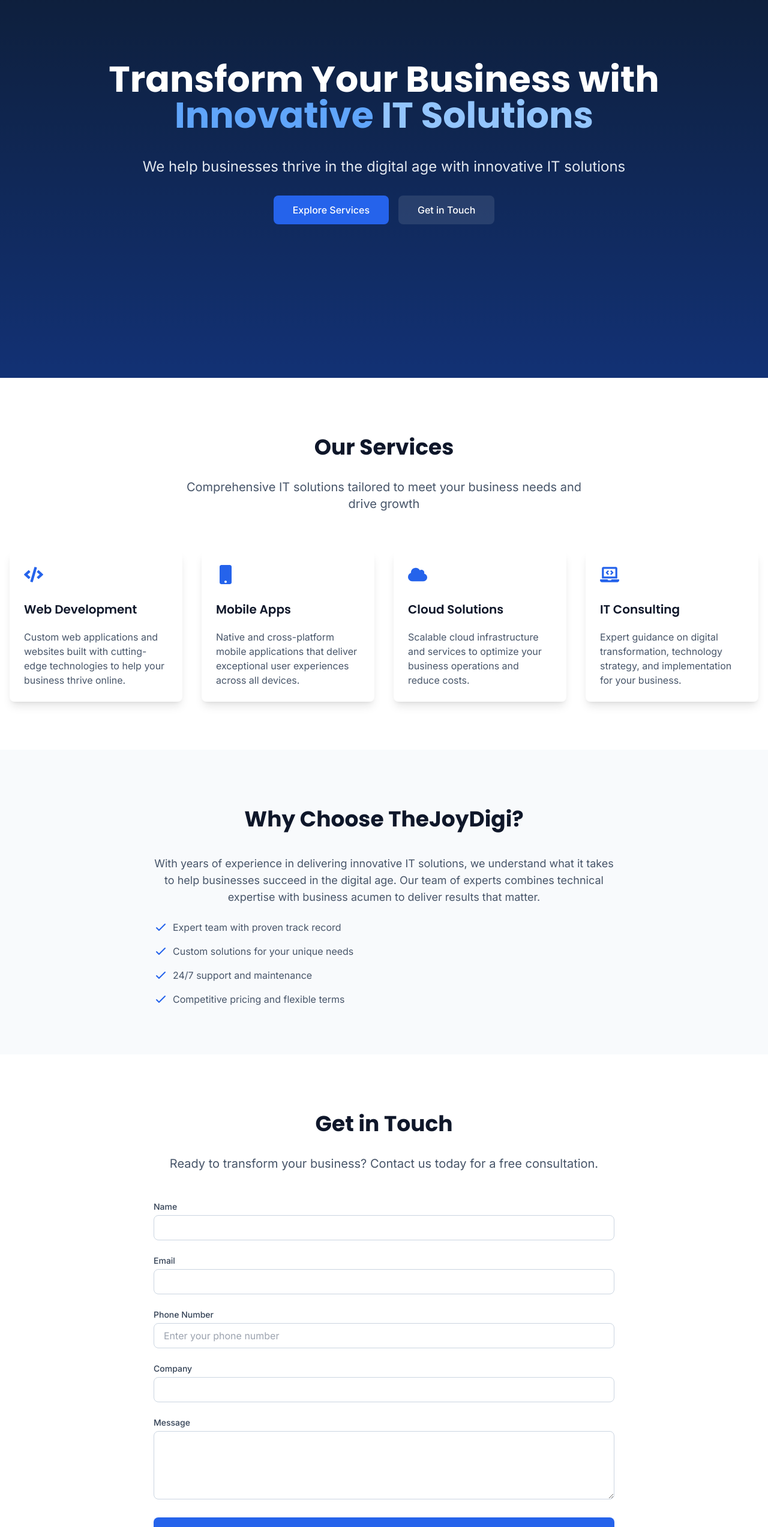
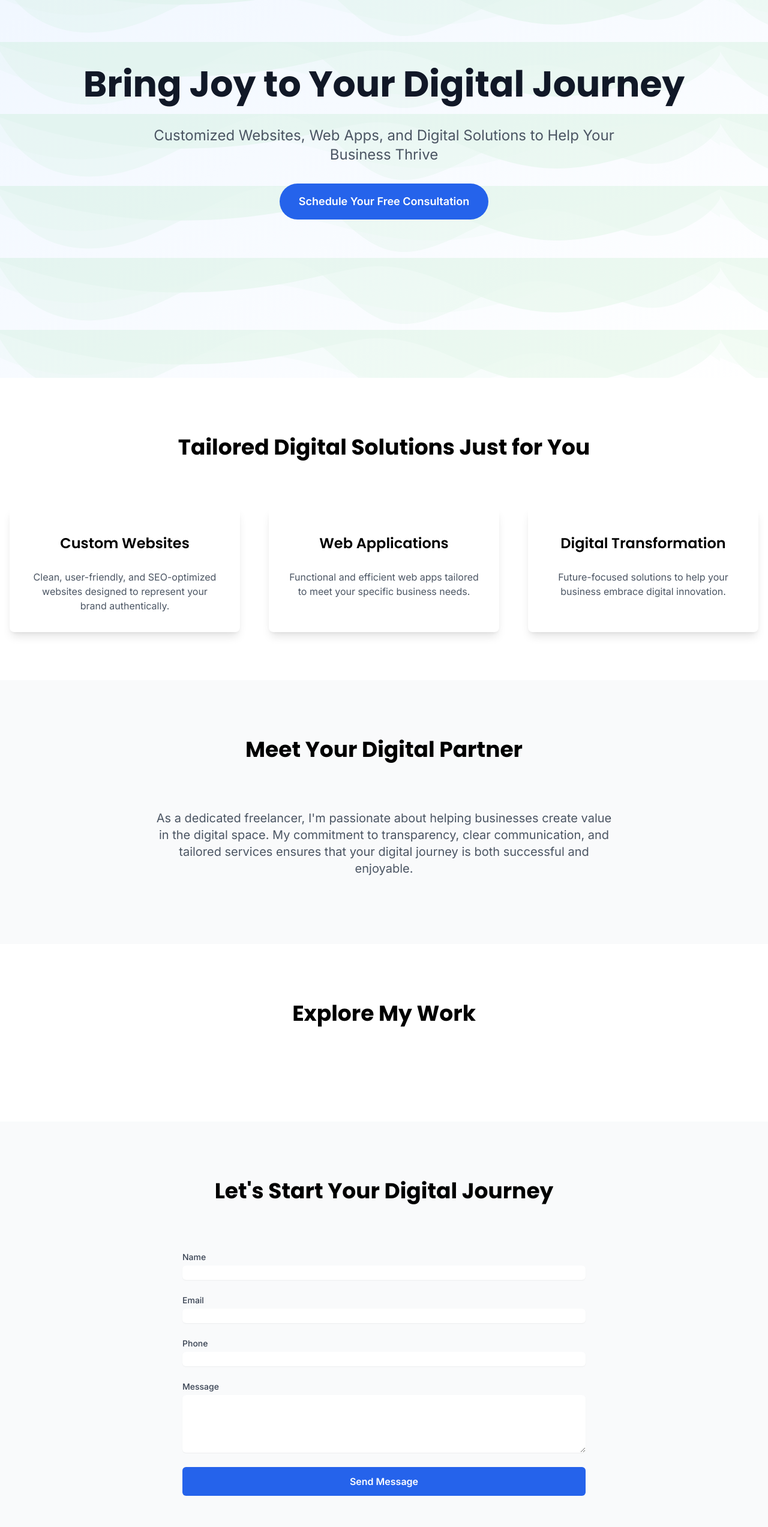
Before and after one commit to longla/thejoydigi, a Next.js app: page / in a window 1280 px wide. Shown: the part 234-2780 px from the top of the page at 60% size. Built offline with nearby package versions, Linux system fonts and the light colour scheme.

Commit message:
Update landing page according to new design instructions: - Update hero section with new messaging and CTA - Revise services section with tailored solutions - Add portfolio section - Update about section with personal story - Improve contact form design and functionality

```diff
--- a/src/components/landing.tsx
+++ b/src/components/landing.tsx
@@ -1,5 +1,4 @@
-import { motion } from "framer-motion";
-import { useRef, useState } from "react";
+import { useState } from "react";
 import { FaCloud, FaCode, FaLaptopCode, FaMobile } from "react-icons/fa";
 
 type Service = {
@@ -9,19 +8,34 @@ type Service = {
   icon: React.ReactNode;
 };
 
-function LandingComponent() {
-  // Contact form state
-  const [contactForm, setContactForm] = useState({
+export default function Landing() {
+  const [showSuccess, setShowSuccess] = useState(false);
+  const [formData, setFormData] = useState({
     name: "",
     email: "",
     phone: "",
-    company: "",
     message: "",
   });
 
-  const [formSubmitted, setFormSubmitted] = useState(false);
-  const [isSubmitting, setIsSubmitting] = useState(false);
-  const contactRef = useRef<HTMLElement>(null);
+  const handleSubmit = async (e: React.FormEvent) => {
+    e.preventDefault();
+    try {
+      const response = await fetch("/api/contact", {
+        method: "POST",
+        headers: {
+          "Content-Type": "application/json",
+        },
+        body: JSON.stringify(formData),
+      });
+
+      if (response.ok) {
+        setShowSuccess(true);
+        setFormData({ name: "", email: "", phone: "", message: "" });
+      }
+    } catch (error) {
+      console.error("Error submitting form:", error);
+    }
+  };
 
   // Services data
   const services: Service[] = [
@@ -55,259 +69,198 @@ function LandingComponent() {
     },
   ];
 
-  // Handle input changes
-  const handleInputChange = (
-    e: React.ChangeEvent<HTMLInputElement | HTMLTextAreaElement>
-  ) => {
-    const { name, value } = e.target;
-    setContactForm({
-      ...contactForm,
-      [name]: value,
-    });
-  };
-
-  // Handle form submission
-  const handleSubmit = async (e: React.FormEvent) => {
-    e.preventDefault();
-    setIsSubmitting(true);
-
-    try {
-      // Send the contact request to our API endpoint
-      const response = await fetch("/api/contact", {
-        method: "POST",
-        headers: {
-          "Content-Type": "application/json",
-        },
-        body: JSON.stringify(contactForm),
-      });
-
-      const data = await response.json();
-
-      if (!response.ok) {
-        throw new Error(
-          data.message || "An error occurred while submitting your message"
-        );
-      }
-
-      // Show success message
-      setFormSubmitted(true);
-
-      // Reset form
-      setContactForm({
-        name: "",
-        email: "",
-        phone: "",
-        company: "",
-        message: "",
-      });
-    } catch (error) {
-      console.error("Error submitting form:", error);
-      alert(
-        "An error occurred while submitting your message. Please try again."
-      );
-    } finally {
-      setIsSubmitting(false);
-    }
-  };
-
   return (
-    <div className="min-h-screen">
+    <div className="min-h-screen bg-white">
       {/* Hero Section */}
-      <section className="relative h-screen flex items-center justify-center bg-gradient-dark text-white overflow-hidden">
-        <div className="absolute inset-0 bg-black/50 z-10" />
-        <div className="container mx-auto px-4 relative z-20 text-center">
-          <motion.h1
-            initial={{ opacity: 0, y: 20 }}
-            animate={{ opacity: 1, y: 0 }}
-            transition={{ duration: 0.8 }}
-            className="text-4xl md:text-6xl font-heading font-bold mb-6 text-white"
+      <section className="relative h-screen flex items-center justify-center bg-gradient-to-br from-blue-50 to-white">
+        <div className="absolute inset-0 overflow-hidden">
+          <div className="absolute inset-0 bg-[url('/images/wavy-border.svg')] bg-repeat opacity-10"></div>
+        </div>
+        <div className="container mx-auto px-4 text-center relative z-10">
+          <h1 className="text-5xl md:text-6xl font-heading font-bold text-gray-900 mb-6">
+            Bring Joy to Your Digital Journey
+          </h1>
+          <p className="text-xl md:text-2xl text-gray-600 mb-8 max-w-3xl mx-auto">
+            Customized Websites, Web Apps, and Digital Solutions to Help Your
+            Business Thrive
+          </p>
+          <a
+            href="https://calendly.com/your-calendly-link"
+            target="_blank"
+            rel="noopener noreferrer"
+            className="inline-block bg-blue-600 text-white px-8 py-4 rounded-full text-lg font-semibold hover:bg-blue-700 transition-colors duration-300"
           >
-            Transform Your Business with{" "}
-            <span className="text-primary-400">Innovative</span>{" "}
-            <span className="text-primary-300">IT Solutions</span>
-          </motion.h1>
-          <motion.p
-            initial={{ opacity: 0, y: 20 }}
-            animate={{ opacity: 1, y: 0 }}
-            transition={{ duration: 0.8, delay: 0.2 }}
-            className="text-xl md:text-2xl mb-8 text-secondary-200"
-          >
-            We help businesses thrive in the digital age with innovative IT
-            solutions
-          </motion.p>
-          <motion.div
-            initial={{ opacity: 0, y: 20 }}
-            animate={{ opacity: 1, y: 0 }}
-            transition={{ duration: 0.8, delay: 0.4 }}
-            className="flex flex-col sm:flex-row gap-4 justify-center"
-          >
-            <a
-              href="#services"
-              className="bg-primary hover:bg-primary-600 text-white px-8 py-3 rounded-lg font-medium transition-colors"
-            >
-              Explore Services
+            Schedule Your Free Consultation
           </a>
-            <a
-              href="#contact"
-              className="bg-white/10 hover:bg-white/20 text-white px-8 py-3 rounded-lg font-medium transition-colors"
-            >
-              Get in Touch
-            </a>
-          </motion.div>
         </div>
       </section>
 
       {/* Services Section */}
-      <section id="services" className="py-20 bg-white">
+      <section className="py-20 bg-white">
         <div className="container mx-auto px-4">
-          <div className="text-center mb-16">
-            <h2 className="text-3xl md:text-4xl font-heading font-bold text-secondary-900 mb-4">
-              Our Services
+          <h2 className="text-4xl font-heading font-bold text-center mb-16">
+            Tailored Digital Solutions Just for You
           </h2>
-            <p className="text-xl text-secondary-600 max-w-2xl mx-auto">
-              Comprehensive IT solutions tailored to meet your business needs
-              and drive growth
+          <div className="grid md:grid-cols-3 gap-12">
+            <div className="text-center p-8 rounded-lg bg-white shadow-lg hover:shadow-xl transition-shadow duration-300">
+              <h3 className="text-2xl font-heading font-semibold mb-4">
+                Custom Websites
+              </h3>
+              <p className="text-gray-600">
+                Clean, user-friendly, and SEO-optimized websites designed to
+                represent your brand authentically.
               </p>
             </div>
-          <div className="grid grid-cols-1 md:grid-cols-2 lg:grid-cols-4 gap-8">
-            {services.map((service) => (
-              <motion.div
-                key={service.id}
-                initial={{ opacity: 0, y: 20 }}
-                whileInView={{ opacity: 1, y: 0 }}
-                transition={{ duration: 0.5 }}
-                viewport={{ once: true }}
-                className="bg-white p-6 rounded-lg shadow-lg hover:shadow-xl transition-shadow"
-              >
-                <div className="text-primary mb-4">{service.icon}</div>
-                <h3 className="text-xl font-heading font-semibold text-secondary-900 mb-2">
-                  {service.title}
+            <div className="text-center p-8 rounded-lg bg-white shadow-lg hover:shadow-xl transition-shadow duration-300">
+              <h3 className="text-2xl font-heading font-semibold mb-4">
+                Web Applications
               </h3>
-                <p className="text-secondary-600">{service.description}</p>
-              </motion.div>
-            ))}
+              <p className="text-gray-600">
+                Functional and efficient web apps tailored to meet your specific
+                business needs.
+              </p>
+            </div>
+            <div className="text-center p-8 rounded-lg bg-white shadow-lg hover:shadow-xl transition-shadow duration-300">
+              <h3 className="text-2xl font-heading font-semibold mb-4">
+                Digital Transformation
+              </h3>
+              <p className="text-gray-600">
+                Future-focused solutions to help your business embrace digital
+                innovation.
+              </p>
+            </div>
           </div>
         </div>
       </section>
 
       {/* About Section */}
-      <section id="about" className="py-20 bg-secondary-50">
+      <section className="py-20 bg-gray-50">
         <div className="container mx-auto px-4">
-          <div className="max-w-3xl mx-auto">
-            <motion.div
-              initial={{ opacity: 0, y: 20 }}
-              whileInView={{ opacity: 1, y: 0 }}
-              transition={{ duration: 0.5 }}
-              viewport={{ once: true }}
-            >
-              <h2 className="text-3xl md:text-4xl font-heading font-bold text-secondary-900 mb-6 text-center">
-                Why Choose TheJoyDigi?
+          <h2 className="text-4xl font-heading font-bold text-center mb-16">
+            Meet Your Digital Partner
           </h2>
-              <p className="text-lg text-secondary-600 mb-6 text-center">
-                With years of experience in delivering innovative IT solutions,
-                we understand what it takes to help businesses succeed in the
-                digital age. Our team of experts combines technical expertise
-                with business acumen to deliver results that matter.
+          <div className="max-w-3xl mx-auto text-center">
+            <p className="text-xl text-gray-600 mb-8">
+              As a dedicated freelancer, I'm passionate about helping businesses
+              create value in the digital space. My commitment to transparency,
+              clear communication, and tailored services ensures that your
+              digital journey is both successful and enjoyable.
             </p>
-              <ul className="space-y-4">
-                <li className="flex items-center">
-                  <svg
-                    className="w-6 h-6 text-primary mr-2"
-                    fill="none"
-                    stroke="currentColor"
-                    viewBox="0 0 24 24"
-                  >
-                    <path
-                      strokeLinecap="round"
-                      strokeLinejoin="round"
-                      strokeWidth={2}
-                      d="M5 13l4 4L19 7"
-                    />
-                  </svg>
-                  <span className="text-secondary-600">
-                    Expert team with proven track record
-                  </span>
-                </li>
-                <li className="flex items-center">
-                  <svg
-                    className="w-6 h-6 text-primary mr-2"
-                    fill="none"
-                    stroke="currentColor"
-                    viewBox="0 0 24 24"
-                  >
-                    <path
-                      strokeLinecap="round"
-                      strokeLinejoin="round"
-                      strokeWidth={2}
-                      d="M5 13l4 4L19 7"
-                    />
-                  </svg>
-                  <span className="text-secondary-600">
-                    Custom solutions for your unique needs
-                  </span>
-                </li>
-                <li className="flex items-center">
-                  <svg
-                    className="w-6 h-6 text-primary mr-2"
-                    fill="none"
-                    stroke="currentColor"
-                    viewBox="0 0 24 24"
-                  >
-                    <path
-                      strokeLinecap="round"
-                      strokeLinejoin="round"
-                      strokeWidth={2}
-                      d="M5 13l4 4L19 7"
-                    />
-                  </svg>
-                  <span className="text-secondary-600">
-                    24/7 support and maintenance
-                  </span>
-                </li>
-                <li className="flex items-center">
-                  <svg
-                    className="w-6 h-6 text-primary mr-2"
-                    fill="none"
-                    stroke="currentColor"
-                    viewBox="0 0 24 24"
-                  >
-                    <path
-                      strokeLinecap="round"
-                      strokeLinejoin="round"
-                      strokeWidth={2}
-                      d="M5 13l4 4L19 7"
-                    />
-                  </svg>
-                  <span className="text-secondary-600">
-                    Competitive pricing and flexible terms
-                  </span>
-                </li>
-              </ul>
-            </motion.div>
+          </div>
+        </div>
+      </section>
+
+      {/* Portfolio Section */}
+      <section className="py-20 bg-white">
+        <div className="container mx-auto px-4">
+          <h2 className="text-4xl font-heading font-bold text-center mb-16">
+            Explore My Work
+          </h2>
+          <div className="grid md:grid-cols-2 lg:grid-cols-3 gap-8">
+            {/* Add portfolio items here */}
           </div>
         </div>
       </section>
 
       {/* Contact Section */}
-      <section id="contact" ref={contactRef} className="py-20 bg-white">
+      <section className="py-20 bg-gray-50">
         <div className="container mx-auto px-4">
-          <div className="max-w-3xl mx-auto">
-            <div className="text-center mb-12">
-              <h2 className="text-3xl md:text-4xl font-heading font-bold text-secondary-900 mb-4">
-                Get in Touch
+          <h2 className="text-4xl font-heading font-bold text-center mb-16">
+            Let's Start Your Digital Journey
           </h2>
-              <p className="text-xl text-secondary-600">
-                Ready to transform your business? Contact us today for a free
-                consultation.
-              </p>
+          <div className="max-w-2xl mx-auto">
+            <form onSubmit={handleSubmit} className="space-y-6">
+              <div>
+                <label
+                  htmlFor="name"
+                  className="block text-sm font-medium text-gray-700"
+                >
+                  Name
+                </label>
+                <input
+                  type="text"
+                  id="name"
+                  value={formData.name}
+                  onChange={(e) =>
+                    setFormData({ ...formData, name: e.target.value })
+                  }
+                  className="mt-1 block w-full rounded-md border-gray-300 shadow-sm focus:border-blue-500 focus:ring-blue-500"
+                  required
+                />
               </div>
-            {formSubmitted && (
-              <div className="fixed inset-0 bg-black/50 flex items-center justify-center z-50">
+              <div>
+                <label
+                  htmlFor="email"
+                  className="block text-sm font-medium text-gray-700"
+                >
+                  Email
+                </label>
+                <input
+                  type="email"
+                  id="email"
+                  value={formData.email}
+                  onChange={(e) =>
+                    setFormData({ ...formData, email: e.target.value })
+                  }
+                  className="mt-1 block w-full rounded-md border-gray-300 shadow-sm focus:border-blue-500 focus:ring-blue-500"
+                  required
+                />
+              </div>
+              <div>
+                <label
+                  htmlFor="phone"
+                  className="block text-sm font-medium text-gray-700"
+                >
+                  Phone
+                </label>
+                <input
+                  type="tel"
+                  id="phone"
+                  value={formData.phone}
+                  onChange={(e) =>
+                    setFormData({ ...formData, phone: e.target.value })
+                  }
+                  className="mt-1 block w-full rounded-md border-gray-300 shadow-sm focus:border-blue-500 focus:ring-blue-500"
+                  required
+                />
+              </div>
+              <div>
+                <label
+                  htmlFor="message"
+                  className="block text-sm font-medium text-gray-700"
+                >
+                  Message
+                </label>
+                <textarea
+                  id="message"
+                  value={formData.message}
+                  onChange={(e) =>
+                    setFormData({ ...formData, message: e.target.value })
+                  }
+                  rows={4}
+                  className="mt-1 block w-full rounded-md border-gray-300 shadow-sm focus:border-blue-500 focus:ring-blue-500"
+                  required
+                />
+              </div>
+              <button
+                type="submit"
+                className="w-full bg-blue-600 text-white px-6 py-3 rounded-md font-semibold hover:bg-blue-700 transition-colors duration-300"
+              >
+                Send Message
+              </button>
+            </form>
+          </div>
+        </div>
+      </section>
+
+      {/* Success Modal */}
+      {showSuccess && (
+        <div className="fixed inset-0 bg-black bg-opacity-50 flex items-center justify-center z-50">
           <div className="bg-white p-8 rounded-lg shadow-xl max-w-md w-full mx-4">
             <div className="text-center">
-                    <div className="w-16 h-16 bg-green-100 rounded-full flex items-center justify-center mx-auto mb-4">
+              <div className="mx-auto flex items-center justify-center h-12 w-12 rounded-full bg-green-100 mb-4">
                 <svg
-                        className="w-8 h-8 text-green-500"
+                  className="h-6 w-6 text-green-600"
                   fill="none"
                   stroke="currentColor"
                   viewBox="0 0 24 24"
@@ -320,125 +273,23 @@ function LandingComponent() {
                   />
                 </svg>
               </div>
-                    <h3 className="text-2xl font-heading font-bold text-secondary-900 mb-2">
-                      Thank you for your message!
+              <h3 className="text-2xl font-heading font-bold text-gray-900 mb-2">
+                Thank You!
               </h3>
-                    <p className="text-secondary-600 font-sans">
-                      We'll get back to you soon.
+              <p className="text-gray-600 mb-6">
+                Your message has been sent successfully. We'll get back to you
+                soon.
               </p>
-                  </div>
               <button
-                    onClick={() => setFormSubmitted(false)}
-                    className="mt-6 w-full bg-primary hover:bg-primary-600 text-white py-2 rounded-lg font-medium transition-colors"
+                onClick={() => setShowSuccess(false)}
+                className="bg-blue-600 text-white px-6 py-2 rounded-md font-semibold hover:bg-blue-700 transition-colors duration-300"
               >
                 Close
               </button>
             </div>
           </div>
+        </div>
       )}
-            {!formSubmitted && (
-              <form onSubmit={handleSubmit} className="space-y-6">
-                <div>
-                  <label
-                    htmlFor="name"
-                    className="block text-sm font-medium text-secondary-700 mb-1"
-                  >
-                    Name
-                  </label>
-                  <input
-                    type="text"
-                    id="name"
-                    name="name"
-                    value={contactForm.name}
-                    onChange={handleInputChange}
-                    required
-                    className="w-full px-4 py-2 border border-secondary-300 rounded-lg focus:ring-2 focus:ring-primary focus:border-transparent"
-                  />
-                </div>
-                <div>
-                  <label
-                    htmlFor="email"
-                    className="block text-sm font-medium text-secondary-700 mb-1"
-                  >
-                    Email
-                  </label>
-                  <input
-                    type="email"
-                    id="email"
-                    name="email"
-                    value={contactForm.email}
-                    onChange={handleInputChange}
-                    required
-                    className="w-full px-4 py-2 border border-secondary-300 rounded-lg focus:ring-2 focus:ring-primary focus:border-transparent"
-                  />
-                </div>
-                <div className="mb-4">
-                  <label
-                    htmlFor="phone"
-                    className="block text-sm font-medium text-secondary-700 mb-1"
-                  >
-                    Phone Number
-                  </label>
-                  <input
-                    type="tel"
-                    id="phone"
-                    value={contactForm.phone}
-                    onChange={(e) =>
-                      setContactForm({ ...contactForm, phone: e.target.value })
-                    }
-                    required
-                    pattern="[0-9]{10}"
-                    placeholder="Enter your phone number"
-                    className="w-full px-4 py-2 border border-secondary-300 rounded-lg focus:ring-2 focus:ring-primary focus:border-transparent"
-                  />
-                </div>
-                <div>
-                  <label
-                    htmlFor="company"
-                    className="block text-sm font-medium text-secondary-700 mb-1"
-                  >
-                    Company
-                  </label>
-                  <input
-                    type="text"
-                    id="company"
-                    name="company"
-                    value={contactForm.company}
-                    onChange={handleInputChange}
-                    className="w-full px-4 py-2 border border-secondary-300 rounded-lg focus:ring-2 focus:ring-primary focus:border-transparent"
-                  />
-                </div>
-                <div>
-                  <label
-                    htmlFor="message"
-                    className="block text-sm font-medium text-secondary-700 mb-1"
-                  >
-                    Message
-                  </label>
-                  <textarea
-                    id="message"
-                    name="message"
-                    value={contactForm.message}
-                    onChange={handleInputChange}
-                    required
-                    rows={4}
-                    className="w-full px-4 py-2 border border-secondary-300 rounded-lg focus:ring-2 focus:ring-primary focus:border-transparent"
-                  />
-                </div>
-                <button
-                  type="submit"
-                  disabled={isSubmitting}
-                  className="w-full bg-primary hover:bg-primary-600 text-white py-3 rounded-lg font-medium transition-colors disabled:opacity-50"
-                >
-                  {isSubmitting ? "Sending..." : "Send Message"}
-                </button>
-              </form>
-            )}
-          </div>
-        </div>
-      </section>
     </div>
   );
 }
-
-export default LandingComponent;
```
Also changed, not shown: 1 other file (tests, documents, lock files or other folders). Lines whose indentation alone changed are shown as unchanged.
